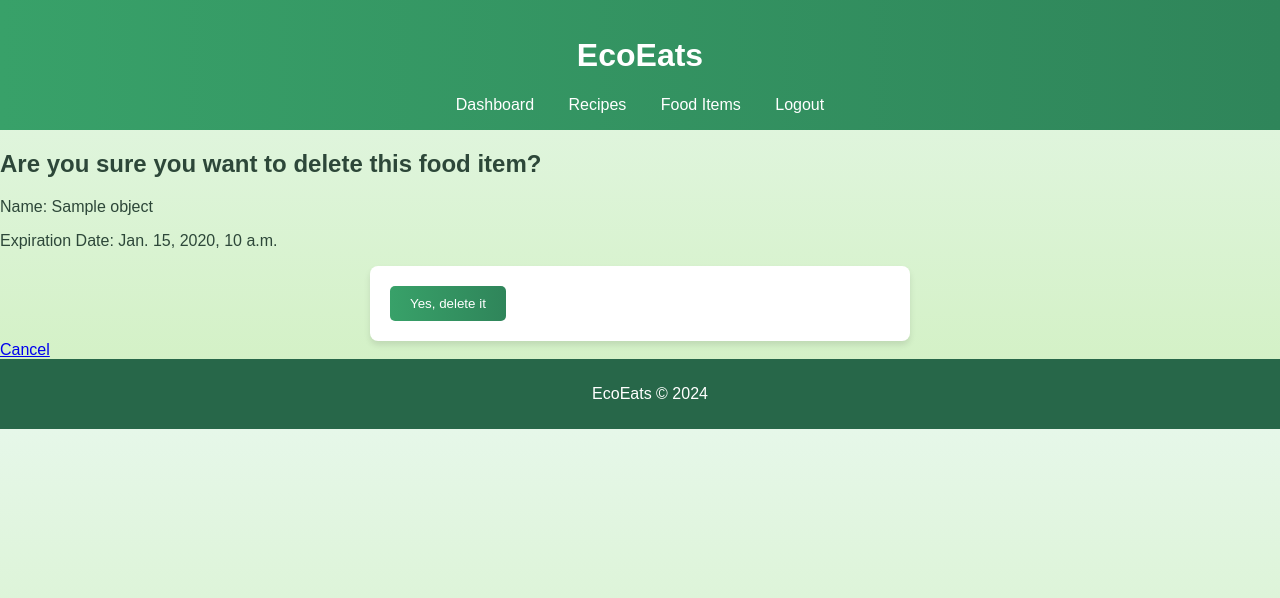
After one commit to pateladiti0401/EcoEats, a Django app: template core/templates/fooditem_confirm_delete.html in a window 1280 px wide. The commit adds this page. Shown: the top 598 px of the page. Run offline with Django 5.2, Linux system fonts and the light colour scheme; the template is opened without the code that fills it: most values are stand-ins (such as "Sample title", 1, 10 or a date in 2020).

Commit message:
update and delete food items

```diff
--- a/core/templates/base.html
+++ b/core/templates/base.html
@@ -11,9 +11,9 @@
     <header class="navbar">
         <h1>EcoEats</h1>
         <nav>
-            <a href="/dashboard">Dashboard</a>
+            <a href="/">Dashboard</a>
             <a href="/recipes">Recipes</a>
-            <a href="/food-items">Food Items</a>
+            <a href="/food_items">Food Items</a>
             <a href="/logout">Logout</a>
         </nav>
     </header>
--- a/core/templates/dashboard.html
+++ b/core/templates/dashboard.html
@@ -45,7 +45,7 @@
         <div class="category-card">
             <h4>{{ category }}</h4>
             <p>{{ items|length }} items</p>
-            <a href="/food-items?category={{ category }}">View {{ category }}</a>
+            <a href="/food_items?category={{ category }}">View {{ category }}</a>
         </div>
         {% endfor %}
     </div>
--- /dev/null
+++ b/core/templates/fooditem_confirm_delete.html
@@ -0,0 +1,15 @@
+{% extends 'base.html' %}
+
+{% block title %}Delete Food Item{% endblock %}
+
+{% block content %}
+  <h2>Are you sure you want to delete this food item?</h2>
+  <p>Name: {{ object.name }}</p>
+  <p>Expiration Date: {{ object.expiration_date }}</p>
+
+  <form method="POST">
+    {% csrf_token %}
+    <button type="submit">Yes, delete it</button>
+  </form>
+  <a href="{% url 'food_item_list' %}">Cancel</a>
+{% endblock %}
--- a/core/urls.py
+++ b/core/urls.py
@@ -8,6 +8,8 @@ urlpatterns = [
     path('logout/', views.logout_view, name='logout'),
     path('', views.dashboard, name='dashboard'),
     path('food_items/', views.food_item_list, name='food_item_list'),
+    path('fooditem/update/<int:pk>/', views.FoodItemUpdateView.as_view(), name='food_item_update'),
+    path('fooditem/delete/<int:pk>/', views.FoodItemDeleteView.as_view(), name='food_item_delete'),
     path('add_food_item/', views.add_food_item, name='add_food_item'),
     path('recipes/', views.recipes, name='recipes'),
     path('add_recipe/', views.add_recipe, name='add_recipe'),
```
Also changed, not shown: core/templates/update_fooditem.html (added, +13 -0 lines), core/views.py (+17 -0 lines).
